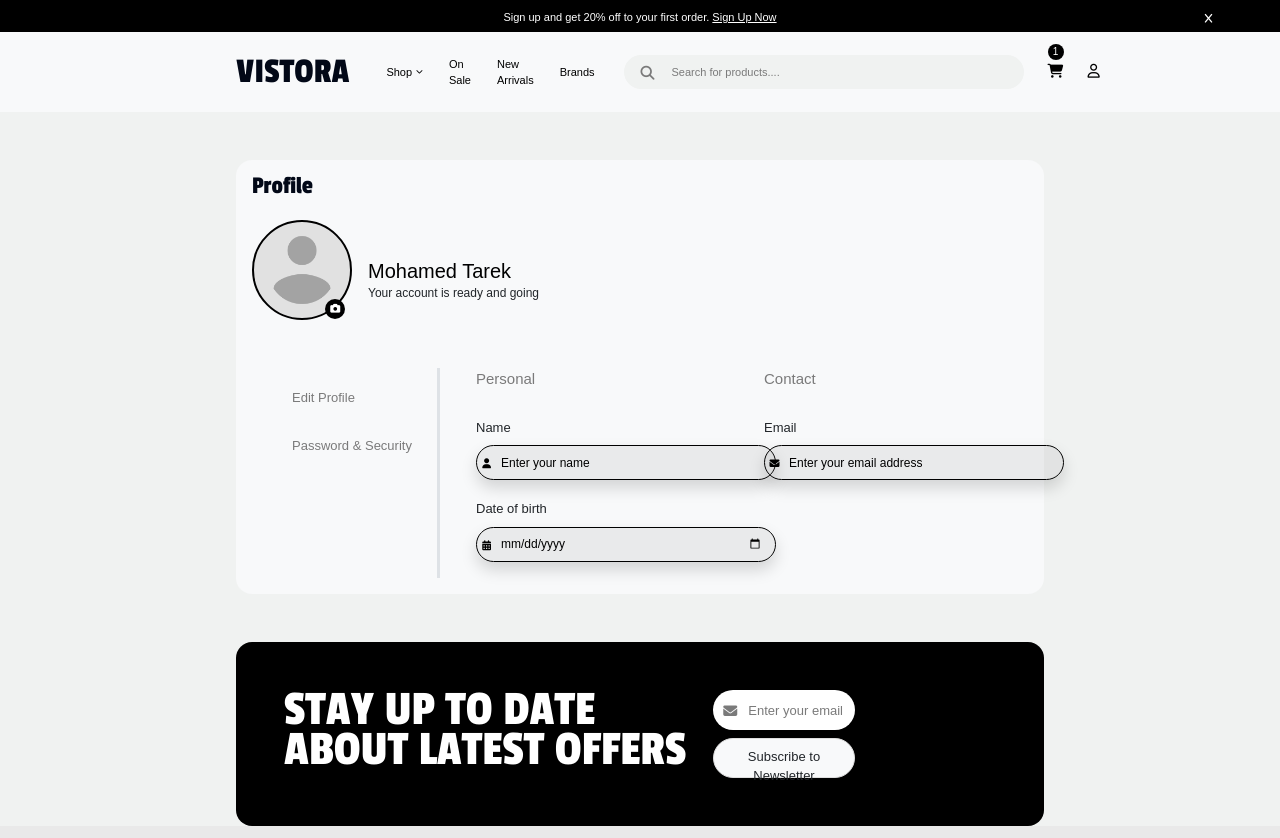
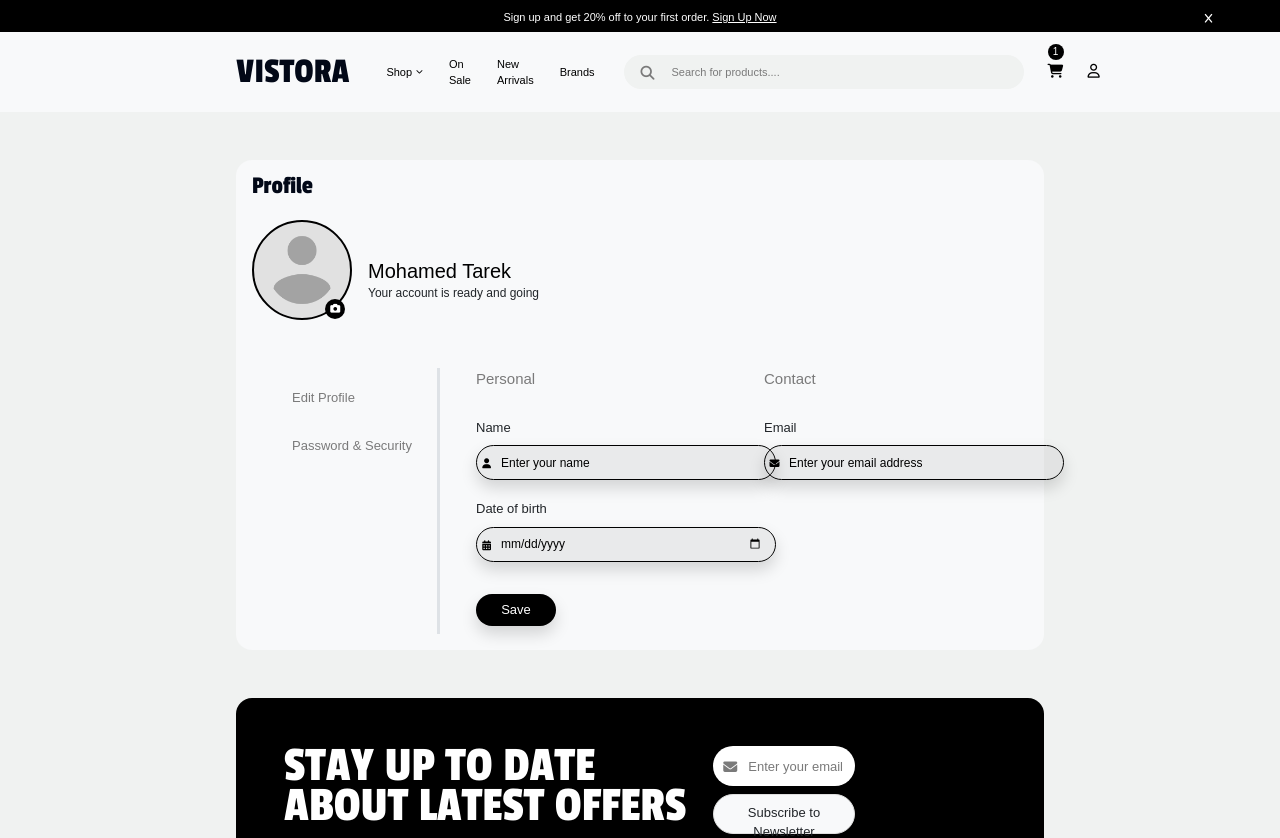
Before and after one commit to mazenrashaddd/vistora, a React (Create React App) app: page /profile in a window 1280 px wide. Shown: the top 838 px of the page. Built offline with nearby package versions, Linux system fonts and the light colour scheme; a web font is replaced by a local one.

Commit message:
edited profile

```diff
--- a/src/Pages/Profile/index.jsx
+++ b/src/Pages/Profile/index.jsx
@@ -73,9 +73,11 @@ export default function Profile() {
                         </div>
                       </div>
                     </div>
+                    <button type = "submit" className="profileSaveButton btn btn-light rounded-5 shadow mt-3 mb-2"> Save </button>
                   </form>
                 </div>
                 <div className="passwordAndSecurity ms-4">
+                  <form>
                     <p className='mb-4'>Change Password</p>
                     <label htmlFor='current' className='form-label'>Current Password</label>
                     <div className="position-relative">
@@ -92,6 +94,8 @@ export default function Profile() {
                       <input id = "confirmNew" className='inputBox shadow form-control mb-3 rounded-5 ps-4' type = "password" placeholder='Confirm your new password'/>
                       <i className="profileInputIcon fa-solid fa-lock fa-2xs"></i>
                     </div>
+                    <button type = "submit" className="profileSaveButton btn btn-light rounded-5 shadow mt-3 mb-2"> Save </button>
+                  </form>
                 </div>
             </div>
           </div>
--- a/src/Pages/Profile/style.css
+++ b/src/Pages/Profile/style.css
@@ -71,3 +71,23 @@
 .passwordAndSecurity{
     display: none;
 }
+
+.profileSaveButton{
+    border: none;
+    outline: none;
+    background-color: black;
+    color: white;
+    transition: 0.1s all ease-in-out;
+    font-size: 13px;
+    font-weight: 500;
+}
+
+.profileSaveButton{
+    width: 80px !important;
+    height: 32px !important;
+}
+
+.profileSaveButton:hover{
+    background-color: rgb(23, 39, 68);
+    color: white;
+}
```
Lines whose indentation alone changed are shown as unchanged.
